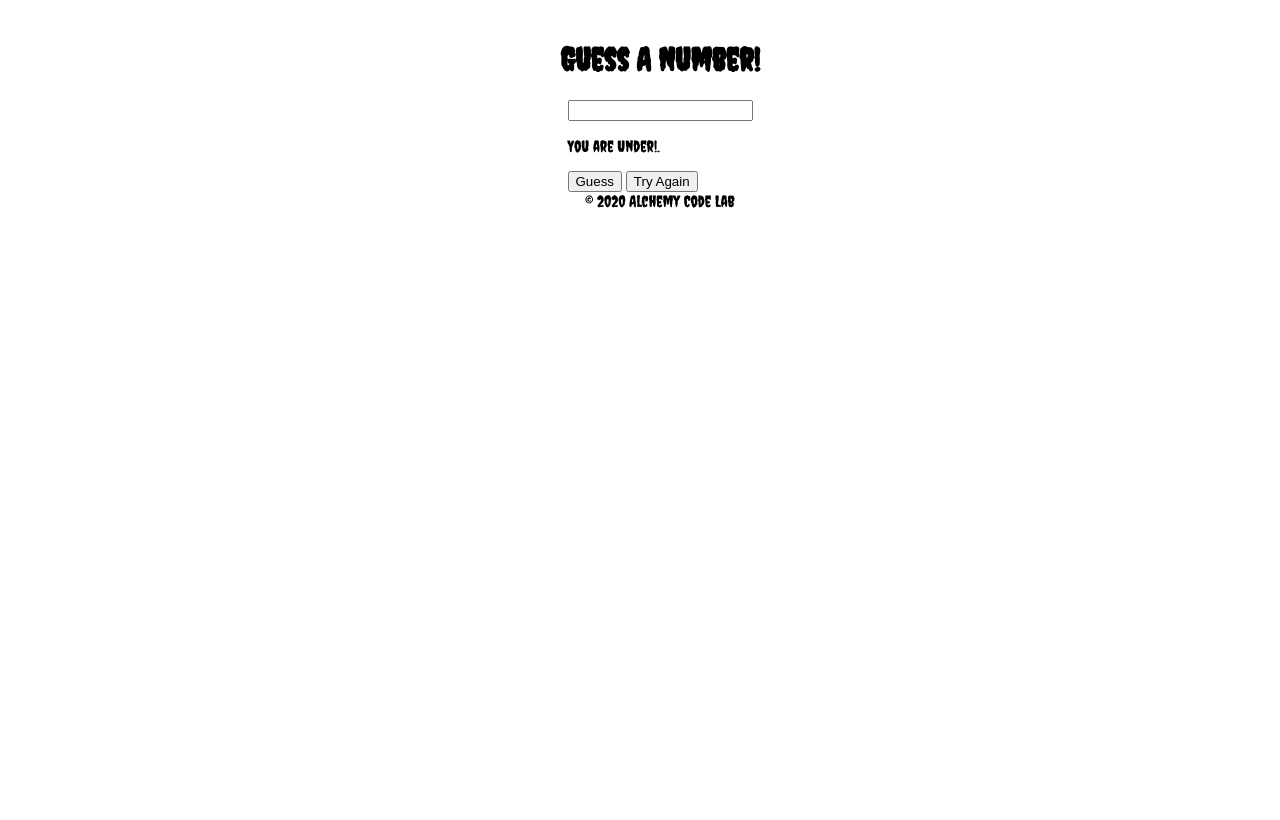
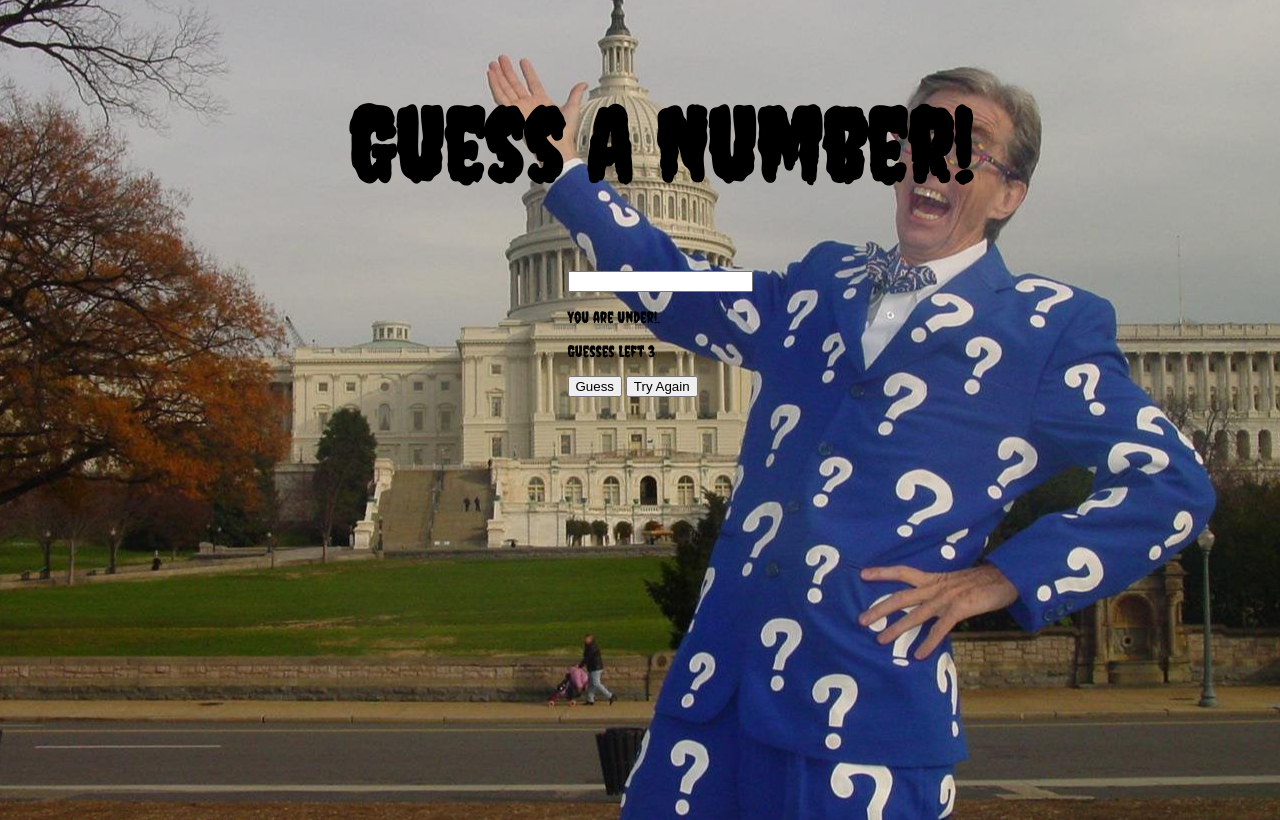
Before and after one commit to zcaldwell/lab-01-guess-a-number, a website: page index.html in a window 1280 px wide. Both pictures are taken after a click on the button "Guess". Drawn offline with Linux system fonts and the light colour scheme.

Commit message:
done for the night

```diff
--- a/app.js
+++ b/app.js
@@ -2,9 +2,11 @@
 const numberInput = document.getElementById('number-input');
 const buttonInput = document.getElementById('guess');
 const answerResult = document.getElementById('answer-text');
+const guessNumberCounter = document.getElementById('guess-counter');
 
+console.log(guessNumberCounter);
 // initialize global state
-let guessNumber = 0;
+let guessCount = 4;
 // set event listeners
   //if guess === answer "You are correct"
   //if guesscount === 4 "you are out of guesses"
@@ -14,12 +16,12 @@ let answer = Math.floor(Math.random() * 21);
 console.log(answer);
 
 buttonInput.addEventListener('click', () => {
-  guessNumber++;
-  let num = Number(numberInput.value)
+    if (guessCount >= 1) guessCount--;
+    let num = Number(numberInput.value);
     let answerOutput;
-  if(num === answer){
+    if (num === answer){
         answerOutput = 'correct!';
-  } else if (guessNumber >= 4) {
+    } else if (guessCount <= 0) {
         answerOutput = 'out of guesses!';
     } else if (num > answer) {
         answerOutput = 'Over!';
@@ -28,4 +30,5 @@ buttonInput.addEventListener('click', () => {
     }
     const resultText = `You are ${answerOutput}.`;
     answerResult.textContent = resultText;
+    guessNumberCounter.textContent = guessCount;
 });
--- a/index.html
+++ b/index.html
@@ -16,15 +16,16 @@
 </head>
 <body>
     <h1>Guess A Number!</h1>
-    <div id="">
+    <div id="input">
         <input id="number-input" type="text">
         <p id="answer-text"></p>
+            <section>
+                <p id="guess-area" >Guesses Left
+                <span id="guess-counter" title="Guesses Left"></span></p>
+            </section>
         <button id="guess">Guess</button>
         <input type="button" value="Try Again" onClick="document.location.reload(true)">
     </div>
-    <footer>
-        <div class="copy gutter-right">&copy; 2020 Alchemy Code Lab</div>
-    </footer>
     <script type="module" src="./app.js"></script>
 </body>
 </html>
--- a/styles/style.css
+++ b/styles/style.css
@@ -4,4 +4,20 @@ body {
     flex-direction: column;
     align-items: center;
     font-family: 'Creepster';
+    background-image: url(../assets/question\ guy.jpg);
+    background-repeat: no-repeat;
+    background-position: center;
+    background-color: black;
 }
+
+h1 {
+    font-size: 100px;
+}
+
+.number-input {
+    font-size: 100px;
+}
+
+.guess {
+    border: none;
+}
```
Also changed, not shown: cypress/integration/example.spec.js (+10 -10 lines), test/example.test.js (+2 -0 lines), assets/question guy.jpg (added), 1 other file. Lines whose indentation alone changed are shown as unchanged.
